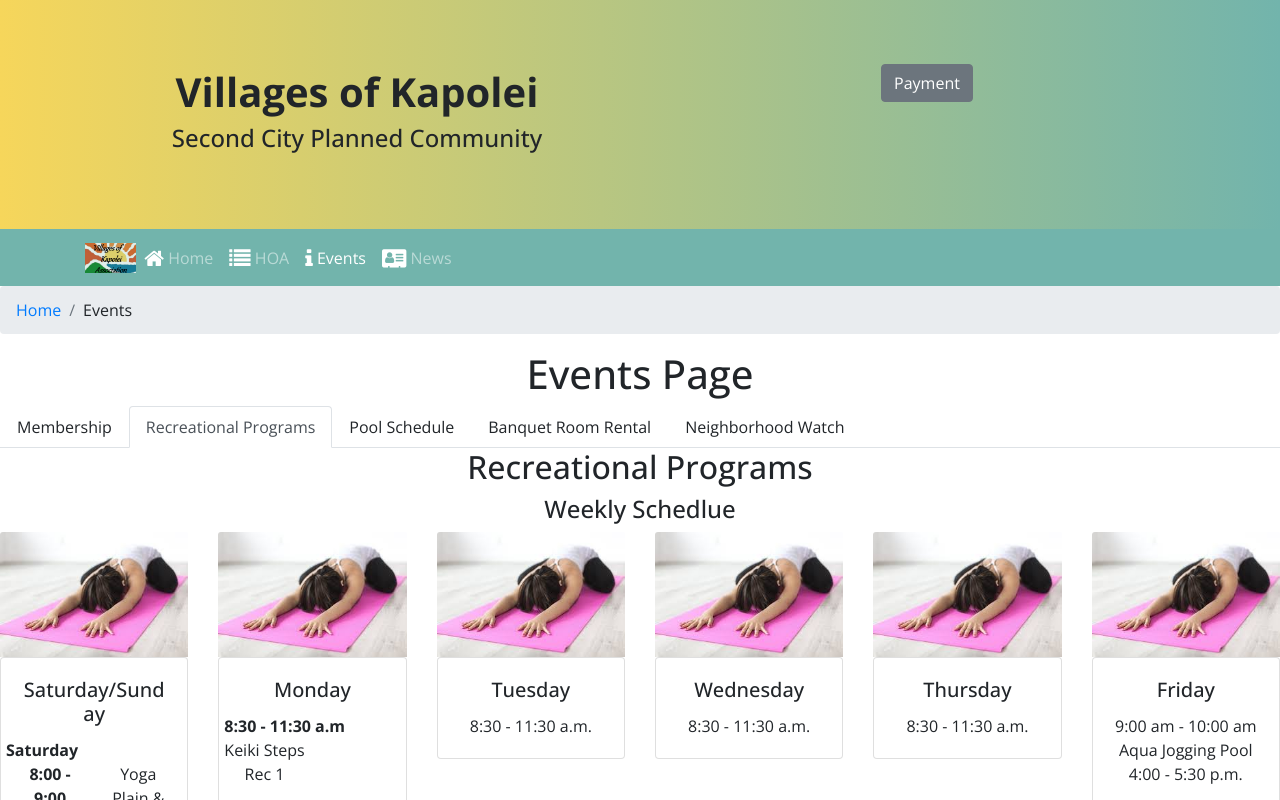
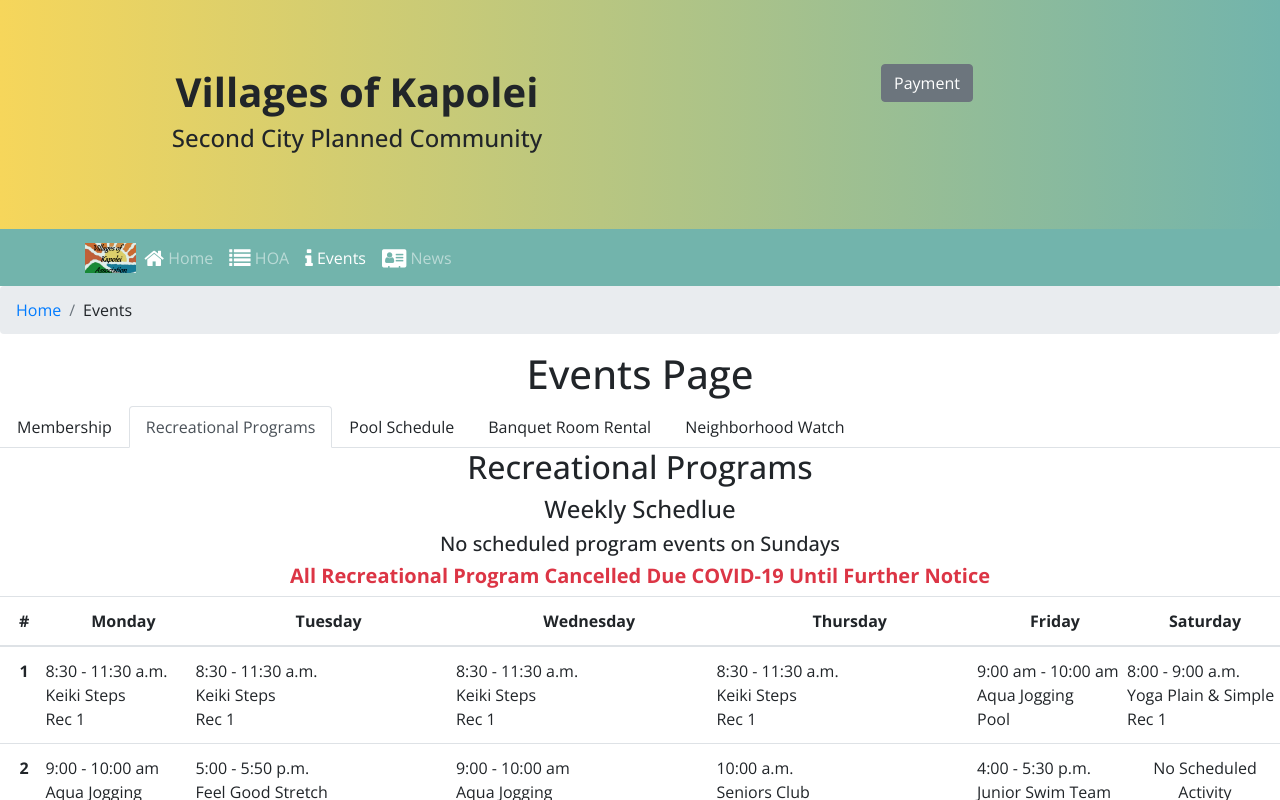
Before and after one commit to esantiago808-github/react-voka, a React (Create React App) app: page /events in a window 1280 px wide. Both pictures are taken after a click on the link "Recreational Programs". Shown: the top 800 px of the page. Built offline with nearby package versions, Linux system fonts and the light colour scheme.

Commit message:
Programs Component 2

```diff
--- a/src/App.css
+++ b/src/App.css
@@ -133,3 +133,7 @@ h1, h2, h3, h4, h5 {
 #cardBodyProgram {
   height: auto;
 }
+
+#thProgram {
+  width: 150px;
+}
--- a/src/components/ProgramsComponent.js
+++ b/src/components/ProgramsComponent.js
@@ -5,226 +5,224 @@ import { Table, TabContent, TabPane, Nav, NavItem, NavLink, Card, Button, CardIm
 function Programs(props) {
     return (
         <React.Fragment>
-            <Row>
-                <Col sm="2" className="pb-3">
-                    <CardImg top width="100%" src="/assets/images/yoga.jpg" alt="Yoga image" />
-                    <Card body id="cardBodyProgram">
-                        <CardTitle>Saturday/Sunday</CardTitle>
-                        <CardText>
-                            <Row>
-                                <strong>Saturday</strong>
-                            </Row>
-                            <Row>
-                                <Col>
-                                    <strong>8:00 - 9:00 a.m.</strong>
-                                </Col>
-                                <Col>
-                                    Yoga Plain & Simple
-                                </Col>
-                                <Col>
-                                    Rec 1
-                                </Col>
-                            </Row>
-                            <Row>
-                                <strong>Sunday</strong>
-                                <p>No scheduled activities</p>
-                            </Row>
-                        </CardText>
-                    </Card>
-                </Col>
-                <Col sm="2" className="pb-3">
-                    <CardImg top width="100%" src="/assets/images/yoga.jpg" alt="Yoga image" />
-                    <Card body id="cardBodyProgram">
-                        <CardTitle>Monday</CardTitle>
-                        <CardText>
-                            <Row>
-                                <strong>8:30 - 11:30 a.m</strong>
-                                Keiki Steps<br/>
-                                Rec 1
-                            </Row>
-                        </CardText>
-                    </Card>
-                </Col>
-                <Col sm="2" className="pb-3">
-                    <CardImg top width="100%" src="/assets/images/yoga.jpg" alt="Yoga image" />
-                    <Card body id="cardBodyProgram">
-                        <CardTitle>Tuesday</CardTitle>
-                        <CardText>
-                        8:30 - 11:30 a.m.
-                        </CardText>
-                    </Card>
-                </Col>
-                <Col sm="2" className="pb-3">
-                    <CardImg top width="100%" src="/assets/images/yoga.jpg" alt="Yoga image" />
-                    <Card body id="cardBodyProgram">
-                        <CardTitle>Wednesday</CardTitle>
-                        <CardText>
-                        8:30 - 11:30 a.m.
-                        </CardText>
-                    </Card>
-                </Col>
-                <Col sm="2" className="pb-3">
-                    <CardImg top width="100%" src="/assets/images/yoga.jpg" alt="Yoga image" />
-                    <Card body id="cardBodyProgram">
-                        <CardTitle>Thursday</CardTitle>
-                        <CardText>
-                        8:30 - 11:30 a.m.
-                        </CardText>
-                    </Card>
-                </Col>
-                <Col sm="2" className="pb-3">
-                    <CardImg top width="100%" src="/assets/images/yoga.jpg" alt="Yoga image" />
-                    <Card body id="cardBodyProgram">
-                        <CardTitle>Friday</CardTitle>
-                        <CardText>
-                        9:00 am - 10:00 am
-                        Aqua Jogging
-                        Pool
-                        4:00 - 5:30 p.m.
-                        </CardText>
-                    </Card>
-                </Col>
-          </Row>
+            <h5>No scheduled program events on Sundays</h5>
+            <h5 className="text-danger"><strong>All Recreational Program Cancelled Due COVID-19 Until Further Notice</strong></h5>
             <Table>
                 <thead>
                     <tr>
-                    <th>#</th>
-                    <th>Sunday</th>
-                    <th>Monday</th>
-                    <th>Tuesday</th>
-                    <th>Wednesday</th>
-                    <th>Thursday</th>
-                    <th>Friday</th>
-                    <th>Saturday</th>
+                    <th >#</th>
+                    <th id="thProgram">Monday</th>
+                    <th >Tuesday</th>
+                    <th >Wednesday</th>
+                    <th >Thursday</th>
+                    <th id="thProgram">Friday</th>
+                    <th id="thProgram">Saturday</th>
                     </tr>
                 </thead>
                 <tbody>
                     <tr>
                         <th scope="row">1</th>
-                            <td>No Scheduled Activity</td>
                             <td>
-                                <Row>8:30 - 11:30 a.m. </Row>
+                                <Row>8:30 - 11:30 a.m.</Row>
                                 <Row>Keiki Steps</Row>
                                 <Row>Rec 1</Row>
                             </td>
                             <td>
-                                <Row>8:30 - 11:30 a.m. </Row>
+                                <Row>8:30 - 11:30 a.m.</Row>
                                 <Row>Keiki Steps</Row>
                                 <Row>Rec 1</Row>
                             </td>
                             <td>
-                                <Row>8:30 - 11:30 a.m. </Row>
+                                <Row>8:30 - 11:30 a.m.</Row>
                                 <Row>Keiki Steps</Row>
                                 <Row>Rec 1</Row>
                             </td>
                             <td>
-                                <Row>8:30 - 11:30 a.m. </Row>
+                                <Row>8:30 - 11:30 a.m.</Row>
                                 <Row>Keiki Steps</Row>
                                 <Row>Rec 1</Row>
                             </td>
-                            <td>Friday Activity</td>
-                            <td>Saturday Activity</td>
+                            <td>
+                                <Row>9:00 am - 10:00 am</Row>
+                                <Row>Aqua Jogging</Row>
+                                <Row>Pool</Row>
+                            </td>
+                            <td>
+                                <Row>8:00 - 9:00 a.m.</Row>
+                                <Row>Yoga Plain & Simple</Row>
+                                <Row>Rec 1</Row>
+                            </td>
                     </tr>
                     <tr>
                         <th scope="row">2</th>
-                            <td>No Scheduled Activity</td>
                             <td>
                                 <Row>9:00 - 10:00 am</Row>
                                 <Row>Aqua Jogging</Row>
                                 <Row>Pool</Row>
                             </td>
-                            <td>Tuesday Activity</td>
-                            <td>Wednesday Activity</td>
-                            <td>Thursday Activity</td>
-                            <td>Friday Activity</td>
-                            <td>Saturday Activity</td>
+                            <td>
+                                <Row>5:00 - 5:50 p.m.</Row>
+                                <Row>Feel Good Stretch</Row>
+                                <Row>Rec 1</Row>
+                            </td>
+                            <td>
+                                <Row>9:00 - 10:00 am</Row>
+                                <Row>Aqua Jogging</Row>
+                                <Row>Pool</Row>
+                            </td>
+                            <td>
+                                <Row>10:00 a.m.</Row>
+                                <Row>Seniors Club</Row>
+                                <Row>Rec 1</Row>
+                            </td>
+                            <td>
+                                <Row>4:00 - 5:30 p.m.</Row>
+                                <Row>Junior Swim Team</Row>
+                                <Row>Pool</Row>
+                            </td>
+                            <td>No Scheduled Activity</td>
                     </tr>
                     <tr>
                         <th scope="row">3</th>
+                            <td>
+                                <Row>4:00 p.m.</Row>
+                                <Row>Kickboxing Fitness</Row>
+                                <Row>Rec 1</Row>
+                            </td>
+                            <td>
+                                <Row> 5:00 - 7:00 p.m.</Row>
+                                <Row>Taekwondo</Row>
+                                <Row>Rec 2</Row>
+                            </td>
+                            <td>
+                                <Row>4:00 p.m.</Row>
+                                <Row>Kickboxing Fitness</Row>
+                                <Row>Rec 1</Row>
+                            </td>
+                            <td>
+                                <Row>5:00 - 5:50 p.m.</Row>
+                                <Row>Feel Good Stretch</Row>
+                                <Row>Rec 1</Row>
+                            </td>
                             <td>No Scheduled Activity</td>
-                            <td>4:00 p.m.
-Kickboxing Fitness
-Rec 1</td>
-                            <td>Tuesday Activity</td>
-                            <td>Wednesday Activity</td>
-                            <td>Thursday Activity</td>
-                            <td>Friday Activity</td>
-                            <td>Saturday Activity</td>
+                            <td>No Scheduled Activity</td>
                     </tr>
                     <tr>
                         <th scope="row">4</th>
+                            <td>
+                                <Row>4:00 - 5:30 p.m.</Row>
+                                <Row>Swim Team</Row>
+                                <Row>Pool</Row>
+                            </td>
+                            <td>
+                                <Row>5:30 pm</Row>
+                                <Row>Girl Scouts</Row>
+                                <Row>Rec 1</Row>
+                                <Row>2nd and 4th Tuesdays</Row>
+                            </td>
+                            <td>
+                                <Row>4:00 p.m. - 5:30 p.m.</Row>
+                                <Row>Junior Swim Team</Row>
+                                <Row>Pool</Row>
+                            </td>
+                            <td>
+                                <Row>5:00 - 7:00 p.m.</Row>
+                                <Row>Taekwondo</Row>
+                                <Row>Rec 2</Row>
+                            </td>
                             <td>No Scheduled Activity</td>
-                            <td>4:00 - 5:30 p.m.
-Swim Team
-Pool</td>
-                            <td>Tuesday Activity</td>
-                            <td>Wednesday Activity</td>
-                            <td>Thursday Activity</td>
-                            <td>Friday Activity</td>
-                            <td>Saturday Activity</td>
+                            <td>No Scheduled Activity</td>
                     </tr>
                     <tr>
                         <th scope="row">5</th>
-                            <td>No Scheduled Activity</td>
                             <td>
                                 <Row>5:30 - 6:30 pm  </Row>
-                                <Row>KPOPK Cultural Hui - Keikis</Row>
+                                <Row>KPOPK Cultural Hui</Row>
+                                <Row>Keikis</Row>
                                 <Row>Rec 2  </Row>
                             </td>
-                            <td>Tuesday Activity</td>
-                            <td>Wednesday Activity</td>
-                            <td>Thursday Activity</td>
-                            <td>Friday Activity</td>
-                            <td>Saturday Activity</td>
+                            <td>
+                                <Row>6:30 - 7:30 pm</Row>
+                                <Row>Karate - Beginners</Row>
+                                <Row>Rec 1</Row>
+                            </td>
+                            <td>
+                                <Row>5:00 - 6:30 pm</Row>
+                                <Row>KPOPK Cultural Hui</Row>
+                                <Row>Keikis</Row>
+                                <Row>Rec 2</Row>
+                            </td>
+                            <td>
+                                <Row>6:30 - 7:30 pm</Row>
+                                <Row>Karate - Beginners</Row>
+                                <Row>Rec 1</Row>
+                            </td>
+                            <td>No Scheduled Activity</td>
+                            <td>No Scheduled Activity</td>
                     </tr>
                     <tr>
                         <th scope="row">6</th>
+                            <td>
+                                <Row>7:00 - 8:30 pm</Row>
+                                <Row>KPOPK Cultural Hui</Row>
+                                <Row>Adults</Row>
+                                <Row>Rec 2</Row>
+                            </td>
+                            <td>
+                                <Row>7:00 - 8:30 pm</Row>
+                                <Row>Karate - Advanced</Row>
+                                <Row>Rec 1</Row>
+                            </td>
+                            <td>
+                                <Row>7:00 - 8:30 pm</Row>
+                                <Row>KPOPK Cultural Hui</Row>
+                                <Row>Adults</Row>
+                                <Row>Rec 2</Row>
+                            </td>
+                            <td>
+                                <Row>7:00 - 8:30 pm</Row>
+                                <Row>Karate - Advanced</Row>
+                                <Row>Rec 1</Row>
+                            </td>
                             <td>No Scheduled Activity</td>
-                            <td>
-                                <Row>7:00 - 8:30 pm  </Row>
-                                <Row>KPOPK Cultural Hui - Adults</Row>
-                                <Row>Rec 2  </Row>
-                            </td>
-                            <td>Tuesday Activity</td>
-                            <td>Wednesday Activity</td>
-                            <td>Thursday Activity</td>
-                            <td>Friday Activity</td>
-                            <td>Saturday Activity</td>
+                            <td>No Scheduled Activity</td>
                     </tr>
                     <tr>
                         <th scope="row">7</th>
+                            <td>
+                                <Row>7:00 - 8:30 p.m.</Row>
+                                <Row>Zumba & Pound</Row>
+                                <Row>Fitness Classes</Row>
+                                <Row>Rec 1</Row>
+                            </td>
+                            <td>
+                                <Row>7:30 - 8:30 p.m.</Row>
+                                <Row>Hip Hop</Row>
+                                <Row>Rec 2</Row>
+                            </td>
+                            <td>
+                                <Row>7:00 - 8:30 p.m.</Row>
+                                <Row>Zumba & Pound</Row>
+                                <Row> Fitness Classes</Row>
+                                <Row>Rec 1</Row>
+                                <Row>Most Wednesdays</Row>
+                            </td>
                             <td>No Scheduled Activity</td>
-                            <td>7:00 - 8:30 p.m.
-Zumba & Pound Fitness Classes
-Rec 1</td>
-                            <td>Tuesday Activity</td>
-                            <td>Wednesday Activity</td>
-                            <td>Thursday Activity</td>
-                            <td>Friday Activity</td>
-                            <td>Saturday Activity</td>
+                            <td>No Scheduled Activity</td>
+                            <td>No Scheduled Activity</td>
                     </tr>
                     <tr>
                         <th scope="row">8</th>
+                            <td>
+                                <Row>8:00 - 9:00 p.m.</Row>
+                                <Row>Orbix Fitness </Row>
+                                <Row>Rec 2</Row>
+                            </td>
                             <td>No Scheduled Activity</td>
-                            <td>8:00 - 9:00 p.m.
-Orbix Fitness
-Rec 2
-Tahitian style fitness class</td>
-                            <td>Tuesday Activity</td>
-                            <td>Wednesday Activity</td>
-                            <td>Thursday Activity</td>
-                            <td>Friday Activity</td>
-                            <td>Saturday Activity</td>
-                    </tr>
-                    <tr>
-                        <th scope="row">9</th>
                             <td>No Scheduled Activity</td>
-                            <td>Monday Activity</td>
-                            <td>Tuesday Activity</td>
-                            <td>Wednesday Activity</td>
-                            <td>Thursday Activity</td>
-                            <td>Friday Activity</td>
-                            <td>Saturday Activity</td>
+                            <td>No Scheduled Activity</td>
+                            <td>No Scheduled Activity</td>
+                            <td>No Scheduled Activity</td>
                     </tr>
                 </tbody>
             </Table>
```
